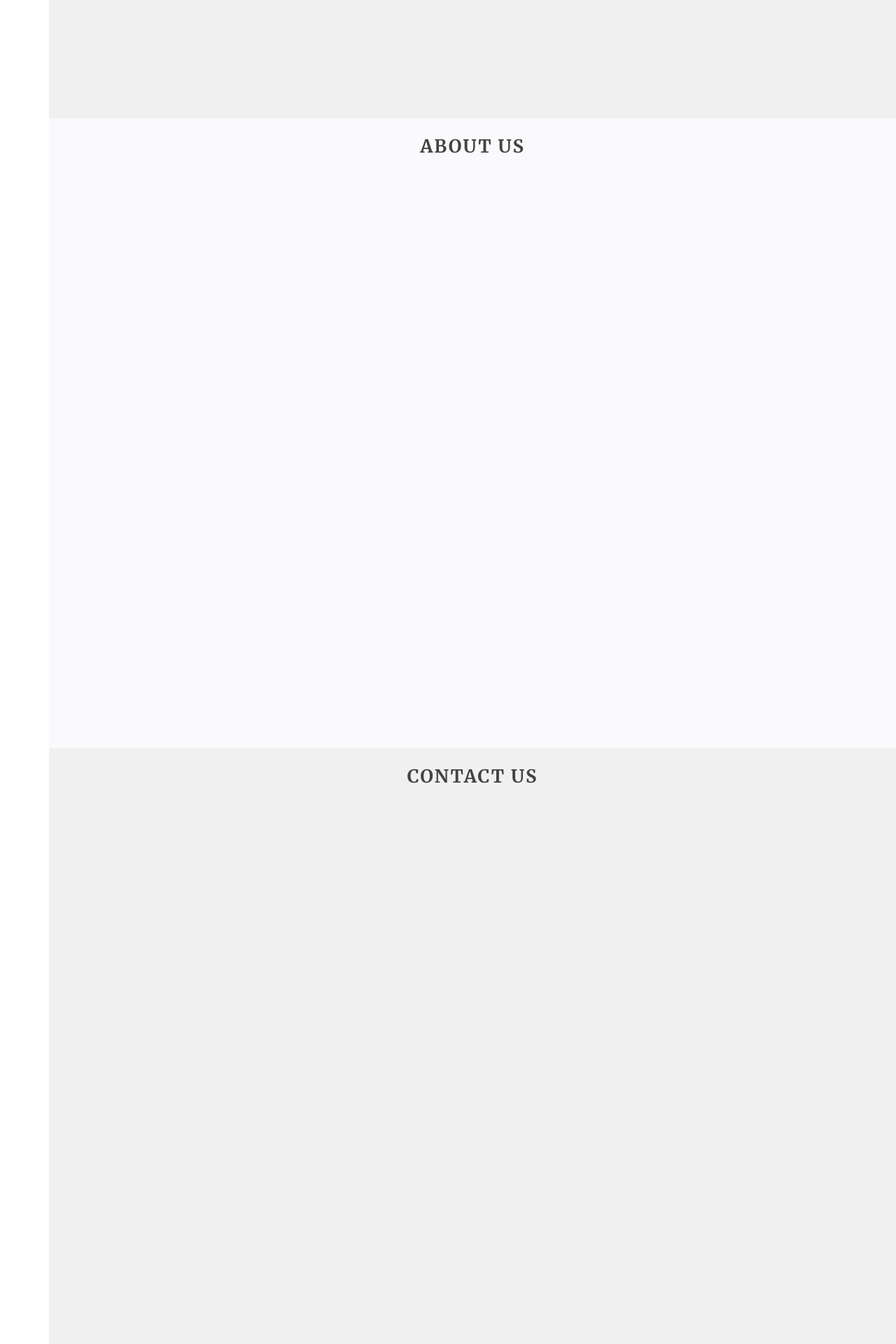
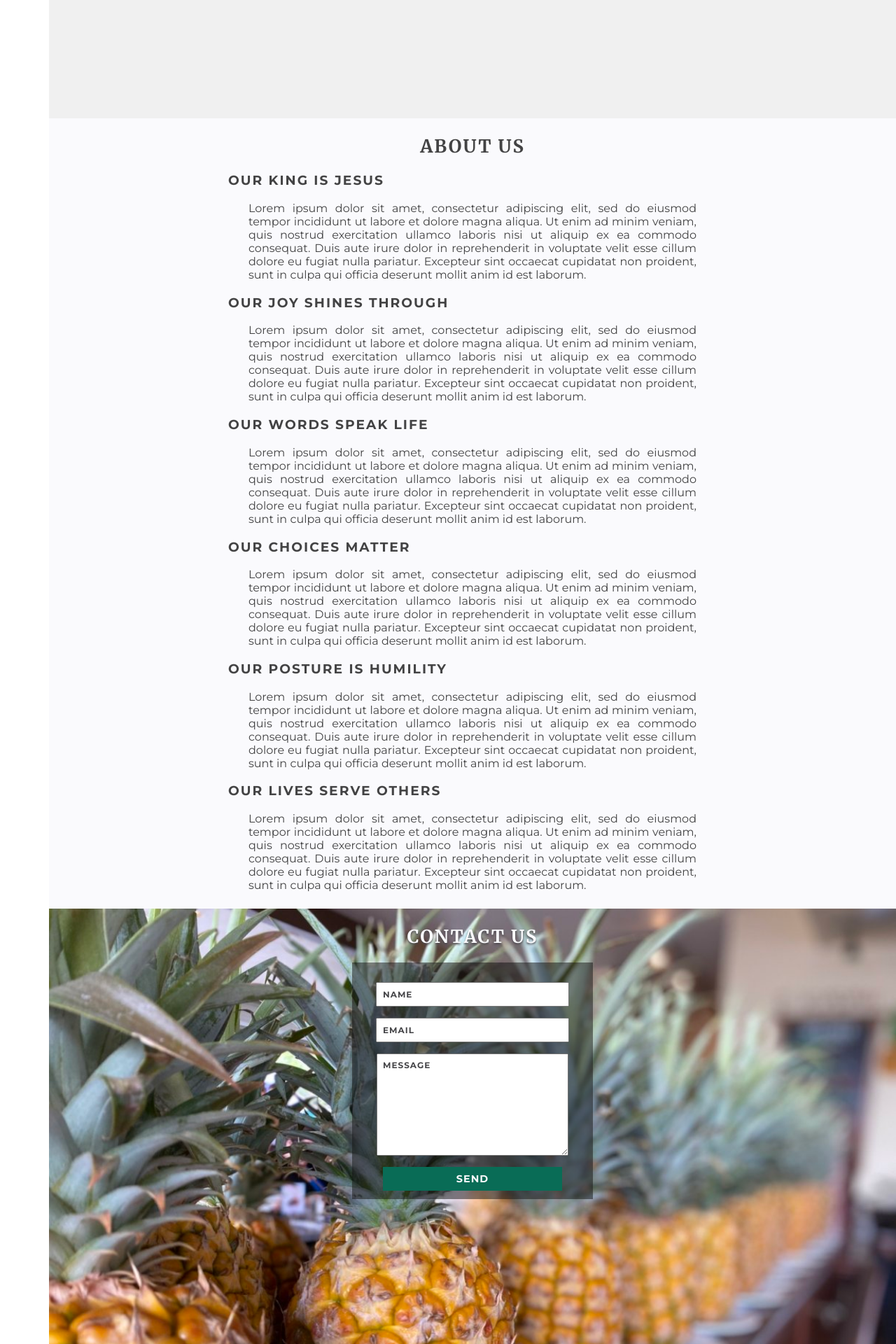
Before and after one commit to keithvenh/keithvenh.github.io, a Jekyll site: the page built from index.html, in a window 1280 px wide. Shown: the part 2531-4451 px from the top of the page at 70% size. Built offline with Jekyll 4.4.1, drawn with Linux system fonts in a browser that asks for light colours.

Commit message:
Finish About and Contact Sections.

```diff
--- a/_sass/_index.scss
+++ b/_sass/_index.scss
@@ -78,11 +78,73 @@
 }
 
 // ABOUT SECTION
+
 .content-area.about {
   background-color: $white;
 }
 
+.title.value {
+  text-transform: uppercase;
+  letter-spacing: 2px;
+  font-family: $sans;
+  text-align: left;
+  padding-left: 20vw;
+}
+
+.description.value {
+  text-align: justify;
+  width: 50vw;
+  margin: auto;
+}
+
 //CONTACT SECTION
+
 .content-area.contact {
   background-color: $dark-white;
+  background-image: url("../images/pineapples.jpeg")
 }
+
+.title.section.contact {
+  color: $white;
+  text-shadow: 0px 2px 3px $primary-grey;
+}
+
+.container.form.contact {
+  display: block;
+  width: 25vw;
+  background-color: rgba(18,18,18,0.5);
+  margin: auto;
+  padding: 12px;
+}
+
+input, textarea, button {
+  display: block;
+  padding: 8px;
+  width: 20vw;
+  margin: auto;
+}
+
+textarea {
+  height: 10vw;
+}
+
+::placeholder, button {
+  text-transform: uppercase;
+  font-family: $sans;
+  color: $dark-grey;
+  font-size: .9em;
+  font-weight: 700;
+  letter-spacing: 1px;
+
+}
+
+button {
+  background-color: $primary-teal;
+  transition: background-color 0.35s;
+  &:hover {
+    background-color: $primary-gold;
+  }
+  cursor: pointer;
+  color: $white;
+  border: none;
+}
--- a/assets/css/base.scss
+++ b/assets/css/base.scss
@@ -19,11 +19,12 @@ h1, h2, h3, h4, h5, h6 {
   color: $darkest-grey;
   background-position: center;
   background-size: cover;
-  height: calc(var(--vh, 1vh) *100);
   margin-left: 70px;
   min-height: calc(var(--vh, 1vh) * 100);
   overflow: hidden;
   position: relative;
+  padding-bottom: 24px;
+  box-sizing: border-box;
 }
 
 .title {
--- a/index.html
+++ b/index.html
@@ -49,8 +49,53 @@ author: keithvenh
 
 <div class="content-area section about">
   <h2 class="title section">About Us</h2>
+  <h3 class="title value">Our King Is Jesus</h3>
+  <p class="description value">Lorem ipsum dolor sit amet, consectetur adipiscing elit, sed do eiusmod tempor incididunt ut labore et dolore magna aliqua. Ut enim ad minim veniam, quis nostrud exercitation ullamco laboris nisi ut aliquip ex ea commodo consequat. Duis aute irure dolor in reprehenderit in voluptate velit esse cillum dolore eu fugiat nulla pariatur. Excepteur sint occaecat cupidatat non proident, sunt in culpa qui officia deserunt mollit anim id est laborum.</p>
+
+  <h3 class="title value">Our Joy Shines Through</h3>
+  <p class="description value">Lorem ipsum dolor sit amet, consectetur adipiscing elit, sed do eiusmod tempor incididunt ut labore et dolore magna aliqua. Ut enim ad minim veniam, quis nostrud exercitation ullamco laboris nisi ut aliquip ex ea commodo consequat. Duis aute irure dolor in reprehenderit in voluptate velit esse cillum dolore eu fugiat nulla pariatur. Excepteur sint occaecat cupidatat non proident, sunt in culpa qui officia deserunt mollit anim id est laborum.</p>
+
+  <h3 class="title value">Our Words Speak Life</h3>
+  <p class="description value">Lorem ipsum dolor sit amet, consectetur adipiscing elit, sed do eiusmod tempor incididunt ut labore et dolore magna aliqua. Ut enim ad minim veniam, quis nostrud exercitation ullamco laboris nisi ut aliquip ex ea commodo consequat. Duis aute irure dolor in reprehenderit in voluptate velit esse cillum dolore eu fugiat nulla pariatur. Excepteur sint occaecat cupidatat non proident, sunt in culpa qui officia deserunt mollit anim id est laborum.</p>
+
+  <h3 class="title value">Our Choices Matter</h3>
+  <p class="description value">Lorem ipsum dolor sit amet, consectetur adipiscing elit, sed do eiusmod tempor incididunt ut labore et dolore magna aliqua. Ut enim ad minim veniam, quis nostrud exercitation ullamco laboris nisi ut aliquip ex ea commodo consequat. Duis aute irure dolor in reprehenderit in voluptate velit esse cillum dolore eu fugiat nulla pariatur. Excepteur sint occaecat cupidatat non proident, sunt in culpa qui officia deserunt mollit anim id est laborum.</p>
+
+  <h3 class="title value">Our Posture Is Humility</h3>
+  <p class="description value">Lorem ipsum dolor sit amet, consectetur adipiscing elit, sed do eiusmod tempor incididunt ut labore et dolore magna aliqua. Ut enim ad minim veniam, quis nostrud exercitation ullamco laboris nisi ut aliquip ex ea commodo consequat. Duis aute irure dolor in reprehenderit in voluptate velit esse cillum dolore eu fugiat nulla pariatur. Excepteur sint occaecat cupidatat non proident, sunt in culpa qui officia deserunt mollit anim id est laborum.</p>
+
+  <h3 class="title value">Our Lives Serve Others</h3>
+  <p class="description value">Lorem ipsum dolor sit amet, consectetur adipiscing elit, sed do eiusmod tempor incididunt ut labore et dolore magna aliqua. Ut enim ad minim veniam, quis nostrud exercitation ullamco laboris nisi ut aliquip ex ea commodo consequat. Duis aute irure dolor in reprehenderit in voluptate velit esse cillum dolore eu fugiat nulla pariatur. Excepteur sint occaecat cupidatat non proident, sunt in culpa qui officia deserunt mollit anim id est laborum.</p>
 </div>
 
 <div class="content-area section contact">
-  <h2 class="title section">Contact Us</h2>
+  <h2 class="title section contact">Contact Us</h2>
+  <div class="container form contact">
+    <div id="form-main">
+      <div id="form-div">
+        <form class="form contact">
+          <p class="name">
+            <input name="name" type="text" class="feedback-input" required placeholder="Name" id="name" />
+          </p>
+          <p class="email">
+            <input name="email" type="email" required  class="feedback-input" id="email" placeholder="Email" />
+          </p>
+          <p class="text">
+            <textarea name="message" class="feedback-input" id="comment" placeholder="Message"></textarea>
+          </p>
+                <div class="submit">
+            <button type="submit">Send</button>
+            <div class="ease"></div>
+          </div>
+        </form>
+              <div id="error_message" style="width:100%; height:100%; display:none; ">
+                    <h4>Error</h4>
+                    Sorry there was an error sending your form.
+              </div>
+              <div id="success_message" style="width:100%; height:100%; display:none; ">
+              <h2>Success! Your Message was Sent Successfully.</h2>
+              </div>
+        </div>
+    </div>
+  </div>
 </div>
```
Also changed, not shown: assets/images/pineapples.jpeg (added).
